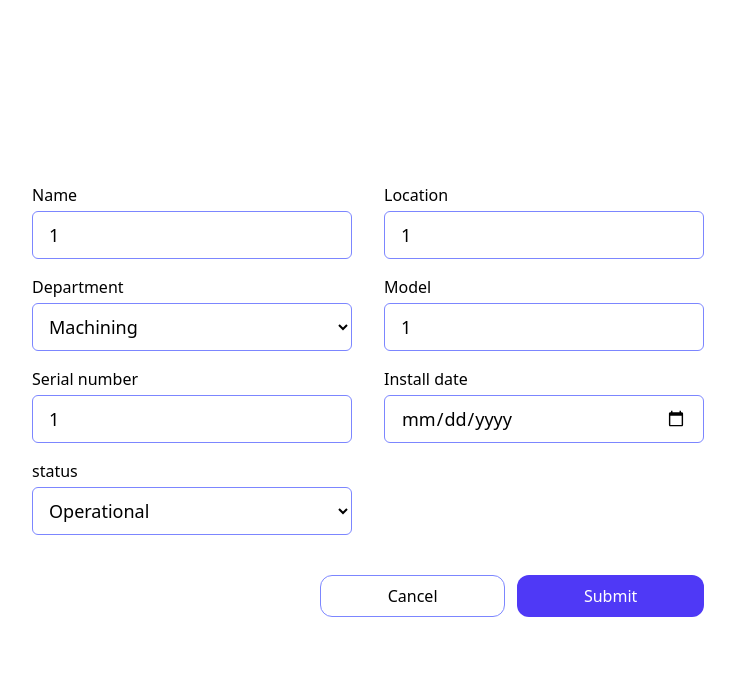
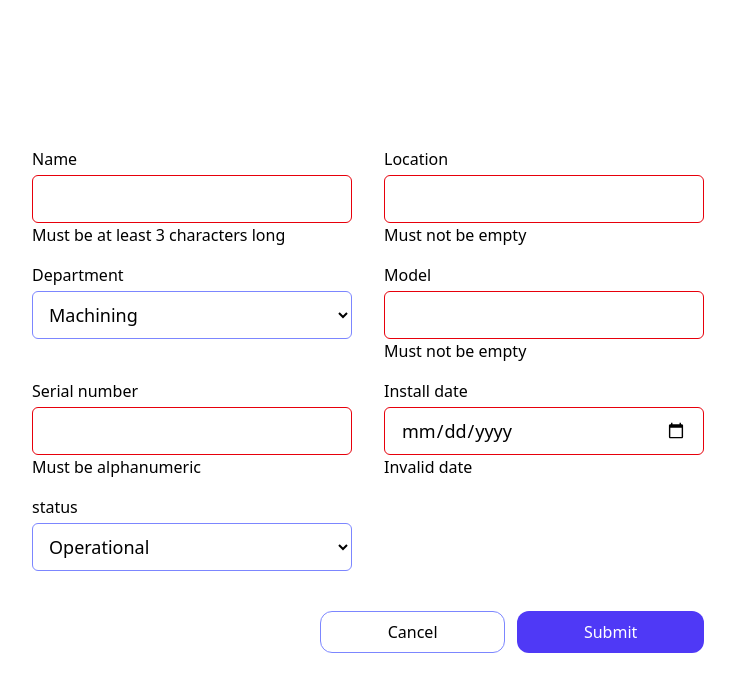
Before and after one commit to vanaigr/react-coding-challenge, a React (Vite) app: page /equipment/1 in a window 1280 px wide. Shown: the top 692 px of the page, without its empty margins (272-1007 px from the left). Built offline with nearby package versions, Linux system fonts and the light colour scheme.

Commit message:
feat: equipment form validation

```diff
--- a/package.json
+++ b/package.json
@@ -16,7 +16,8 @@
 		"recharts": "^2.15.1",
 		"tailwindcss": "^4.0.4",
 		"typescript": "^5.7.3",
-		"zod": "^3.24.1"
+		"zod": "^3.24.1",
+		"zustand": "^5.0.3"
 	},
 	"devDependencies": {
 		"@tailwindcss/vite": "^4.0.4",
--- a/src/routes/equipmentRecord.tsx
+++ b/src/routes/equipmentRecord.tsx
@@ -1,41 +1,124 @@
 import * as R from 'react'
+import * as Z from 'zustand'
 import { z } from 'zod'
+
+import { dateValidation } from '@/util/date'
 
 type InputProps = {
     title: string,
+    errors?: string[],
 } & R.DetailedHTMLProps<R.InputHTMLAttributes<HTMLInputElement>, HTMLInputElement>
 
 const inputContC = 'flex flex-col items-stretch'
 const inputC = 'border border-indigo-400 rounded-md'
     + ' focus:outline-indigo-400 w-xs h-xs text-lg h-12'
 
-function Input({ title, ...rest }: InputProps) {
+function Input({ title, errors, ...rest }: InputProps) {
+    const isError = errors != null && errors.length > 0
+    const errorStyle = !isError ? '' : ' border-red-600 focus:outline-red-400'
+    const errorText = !isError ? '' : errors.join('. ')
+
     return <label className={inputContC}>
         <span className='font-sans mb-1'>{title}</span>
-        <input className={inputC + ' px-4'} {...rest}/>
+        <input
+            className={inputC + ' px-4' + errorStyle}
+            {...rest}
+        />
+        <span
+            className='whitespace-nowrap overflow-hidden text-ellipsis w-xs'
+            title={errorText}
+        >
+            {errorText}
+        </span>
     </label>
 }
 
 type SelectProps = {
     title: string,
-    options: string[],
+    options: readonly string[],
+    errors?: string[],
 } & R.DetailedHTMLProps<R.SelectHTMLAttributes<HTMLSelectElement>, HTMLSelectElement>
 
-function Select({ title, options, ...rest }: SelectProps) {
+function Select({ title, options, errors, ...rest }: SelectProps) {
+    const isError = errors != null && errors.length > 0
+    const errorStyle = !isError ? '' : ' border-red-600 focus:outline-red-400'
+    const errorText = !isError ? '' : errors.join('. ')
+
     return <label className={inputContC}>
         <span className='font-sans mb-1'>{title}</span>
-        <select className={inputC + ' px-3'} {...rest}>
-            {options.map((v, i) => (
-                <option value={i}>{v}</option>
+        <select className={inputC + ' px-3' + errorStyle} {...rest}>
+            {options.map(v => (
+                <option key={v} value={v}>{v}</option>
             ))}
         </select>
+        <span
+            className='whitespace-nowrap overflow-hidden text-ellipsis w-xs'
+            title={errorText}
+        >
+            {errorText}
+        </span>
     </label>
 }
 
-const departments = ['Machining', 'Assembly', 'Packaging', 'Shipping']
-const statuses = ['Operational', 'Down', 'Maintenance', 'Retired']
+const departments = ['Machining', 'Assembly', 'Packaging', 'Shipping'] as const
+const statuses = ['Operational', 'Down', 'Maintenance', 'Retired'] as const
+
+const equipmentRecordValidation = z.object({
+    name: z.string().min(3, 'Must be at least 3 characters long'),
+    location: z.string().nonempty('Must not be empty'),
+    department: z.string().pipe(z.enum(departments)),
+    model: z.string().nonempty('Must not be empty'),
+    serialNumber: z.string().regex(/^[\p{L}\p{N}]+$/u, 'Must be alphanumeric'),
+    installDate: z.string().pipe(dateValidation),
+    status: z.string().pipe(z.enum(statuses)),
+})
+
+export type Input = z.input<typeof equipmentRecordValidation>
+export type EquipmentRecord = z.infer<typeof equipmentRecordValidation>
+
+export type FormData = {
+    input: Input,
+    result: z.SafeParseReturnType<Input, EquipmentRecord>,
+}
+
+export function createFormData(input: Input): FormData {
+    const result = equipmentRecordValidation.safeParse(input)
+    return { input, result }
+}
 
 export default function() {
+    const store = R.useState(() => Z.create<FormData>(() => {
+        return createFormData({
+            name: '',
+            location: '',
+            department: departments[0],
+            model: '',
+            serialNumber: '',
+            installDate: '',
+            status: statuses[0],
+        })
+    }))[0]
+
+    const { input, result } = store()
+    const update = (newValues: Partial<Input>) => {
+        store.setState(state => {
+            return createFormData({ ...state.input, ...newValues })
+        }, true)
+    }
+    const error = result.error?.format()
+
+    const mkInputProps = (name: keyof Input) => {
+        return {
+            defaultValue: input[name],
+            onChange: (
+                it: R.ChangeEvent<HTMLInputElement> | R.ChangeEvent<HTMLSelectElement>
+            ) => {
+                update({ [name]: it.target.value })
+            },
+            errors: error?.[name]?._errors,
+        }
+    }
+
     return <div className='grow flex items-center'>
         <form className='flex flex-col p-4 mx-auto'>
             <div
@@ -47,36 +130,38 @@ export default function() {
                 <Input
                     title='Name'
                     type='text'
-                    defaultValue={'1'}
+                    {...mkInputProps('name')}
                 />
                 <Input
                     title='Location'
                     type='text'
                     autoComplete='street-address'
-                    defaultValue={'1'}
+                    {...mkInputProps('location')}
                 />
                 <Select
                     title='Department'
                     options={departments}
+                    {...mkInputProps('department')}
                 />
                 <Input
                     title='Model'
                     type='text'
-                    defaultValue={'1'}
+                    {...mkInputProps('model')}
                 />
                 <Input
                     title='Serial number'
                     type='text'
-                    defaultValue={'1'}
+                    {...mkInputProps('serialNumber')}
                 />
                 <Input
                     title='Install date'
                     type='date'
-                    defaultValue={'1'}
+                    {...mkInputProps('installDate')}
                 />
                 <Select
                     title='status'
                     options={statuses}
+                    {...mkInputProps('status')}
                 />
             </div>
             <div className='flex mt-6 md:mt-10 justify-end'>
--- /dev/null
+++ b/src/util/date.ts
@@ -0,0 +1,54 @@
+import { z } from 'zod'
+
+// Date is represented as its components. We can't use JS builtin
+// `Date` because is has timezone information. If the timezone changes
+// while the app is running, the date we get from it may change.
+// We can add the timezone back when sending the data to the server.
+
+export type DateComponents = [year: number, month: number, day: number]
+
+const dateRegex = /^(\d\d\d\d)-(\d\d)-(\d\d)$/
+export function strDateToComponents(date: string): DateComponents | null {
+    const res = date.match(dateRegex)
+    if(res != null) {
+        const y = parseInt(res[1])
+        const m = parseInt(res[2])
+        const d = parseInt(res[3])
+        if(isFinite(y) && isFinite(m) && isFinite(d)) {
+            return [y, m, d]
+        }
+    }
+
+    return null
+}
+
+export function dateLocalToComponents(date: Date): DateComponents | null {
+    if(date.getTime() == null) return null
+
+    return [
+        date.getFullYear(),
+        date.getMonth() + 1,
+        date.getDate()
+    ]
+}
+
+export const dateValidation = z.string()
+    .transform((it, ctx) => {
+        const components = strDateToComponents(it)
+        if(components == null) {
+            ctx.addIssue({ code: z.ZodIssueCode.invalid_date })
+            return z.NEVER
+        }
+
+        const date = new Date(components[0], components[1] - 1, components[2])
+        if(
+            date.getFullYear() != components[0]
+                || date.getMonth() != components[1] - 1
+                || date.getDate() != components[2]
+        ) {
+            ctx.addIssue({ code: z.ZodIssueCode.invalid_date })
+            return z.NEVER
+        }
+
+        return components
+    })
--- a/vite.config.ts
+++ b/vite.config.ts
@@ -13,6 +13,11 @@ export default defineConfig((_) => {
     return {
         root: srcDir,
         publicDir: publicDir,
+        resolve: {
+            alias: {
+                '@': srcDir,
+            },
+        },
         server: { port: 3000 },
         preview: { port: 3000 },
         build: {
```
Also changed, not shown: tsconfig.app.json (+5 -2 lines), 1 other file (tests, documents, lock files or other folders).
